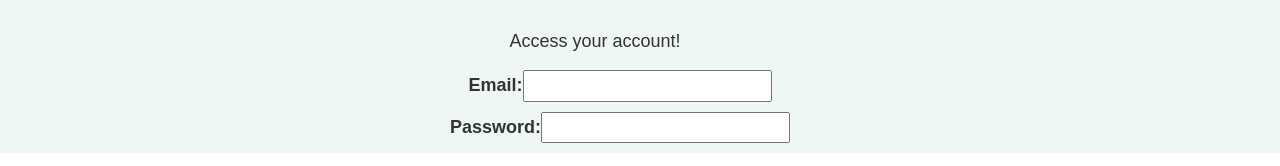
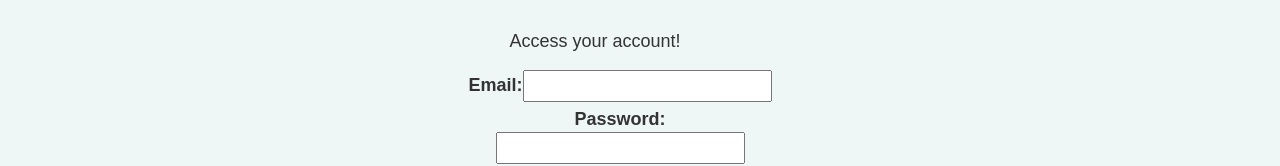
Before and after one commit to Tyjoo26/rent-mark-react-frontend, a React (Create React App) app: page / in a window 1280 px wide. Shown: the part 765-931 px from the top of the page. Built offline with nearby package versions, Linux system fonts and the light colour scheme.

Commit message:
Change form styling

```diff
--- a/src/App.css
+++ b/src/App.css
@@ -80,13 +80,13 @@
 
 }
 
-.login{
-  text-align:center;
-}
+.login {
+    padding: 5  0px 0;
+  }
 
-.log-in-form{
-  display:inline-block;
-  padding-bottom:5px;
+.login form {
+  margin: 0 auto;
+  max-width: 320px;
 }
 
 .hero-text {
```
